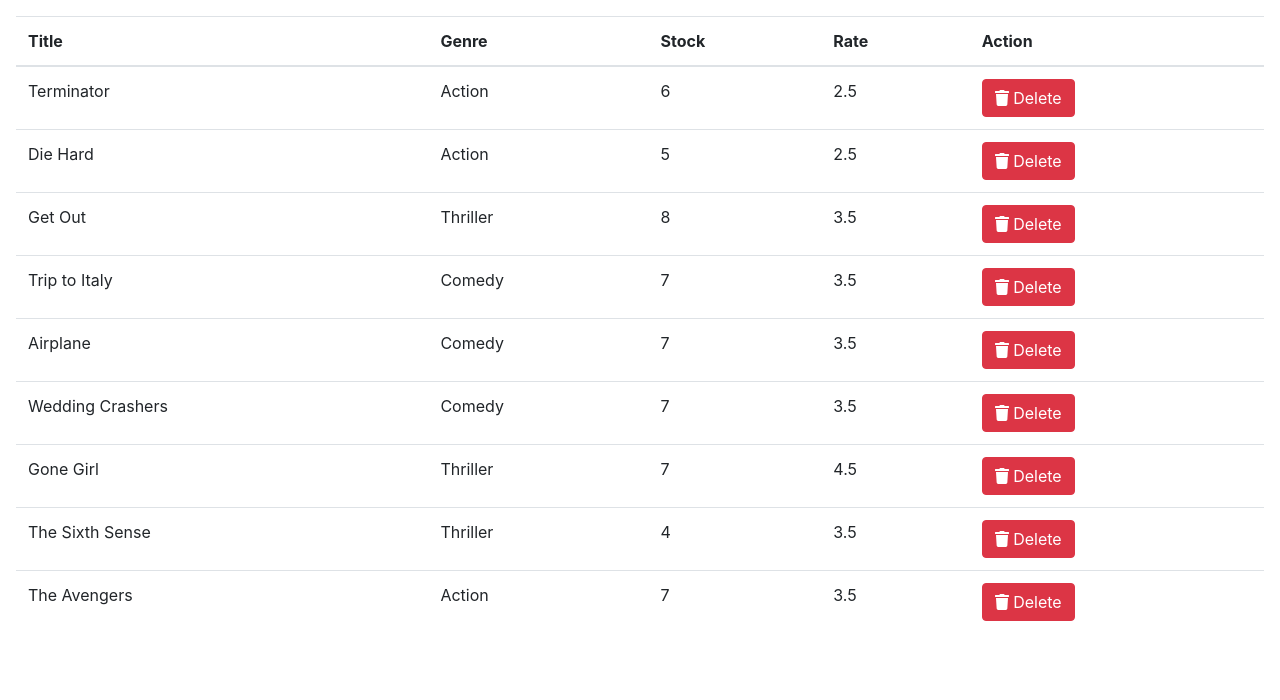
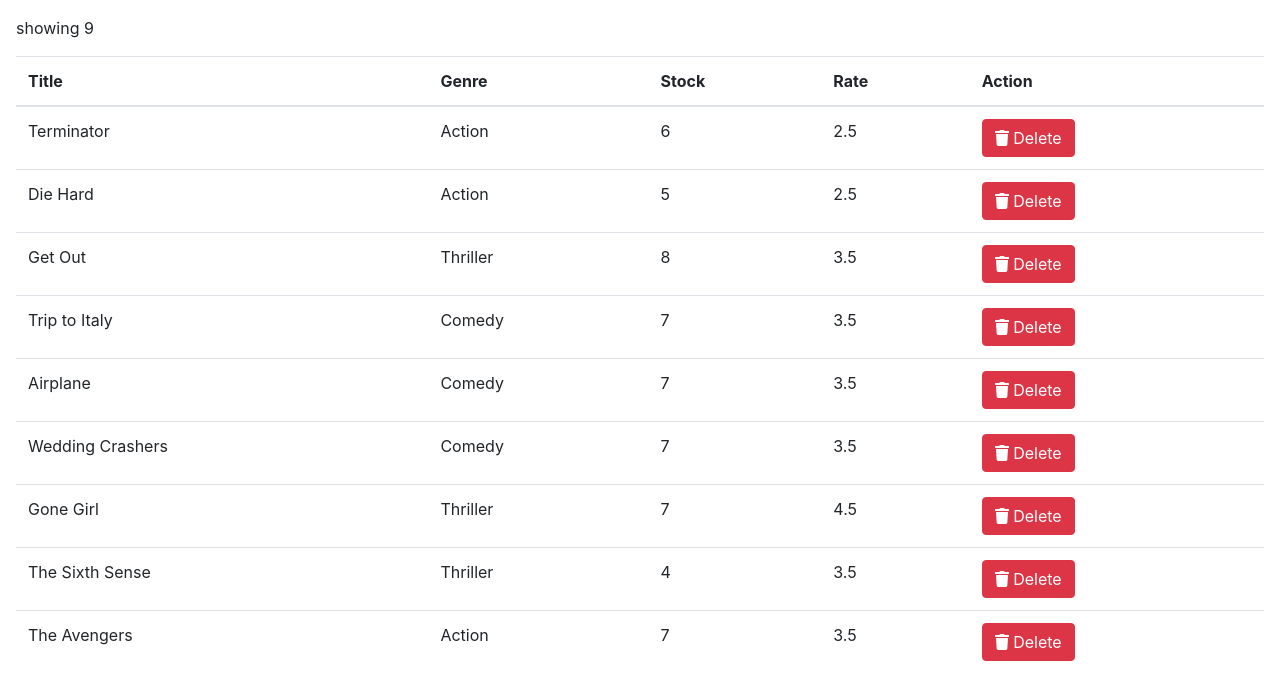
Before and after one commit to ealipio/hero-form, a React (Create React App) app in the folder client/: page / in a window 1280 px wide. Shown: the top 700 px of the page. Built offline with nearby package versions, Linux system fonts and the light colour scheme.

Commit message:
refactor some leength property

```diff
--- a/client/src/components/Movies.tsx
+++ b/client/src/components/Movies.tsx
@@ -39,11 +39,17 @@
     );
   }
   render() {
-    return (
-      <table className="table">
-        <TableHead />
-        {this.renderBody()}
-      </table>
+    const {length: count} = this.state.movies;
+    return count === 0 ? (
+      <p className="alert alert-info"> no movies in the database.</p>
+    ) : (
+      <React.Fragment>
+        <p> showing {count}</p>
+        <table className="table">
+          <TableHead />
+          {this.renderBody()}
+        </table>
+      </React.Fragment>
     );
   }
 }
```
